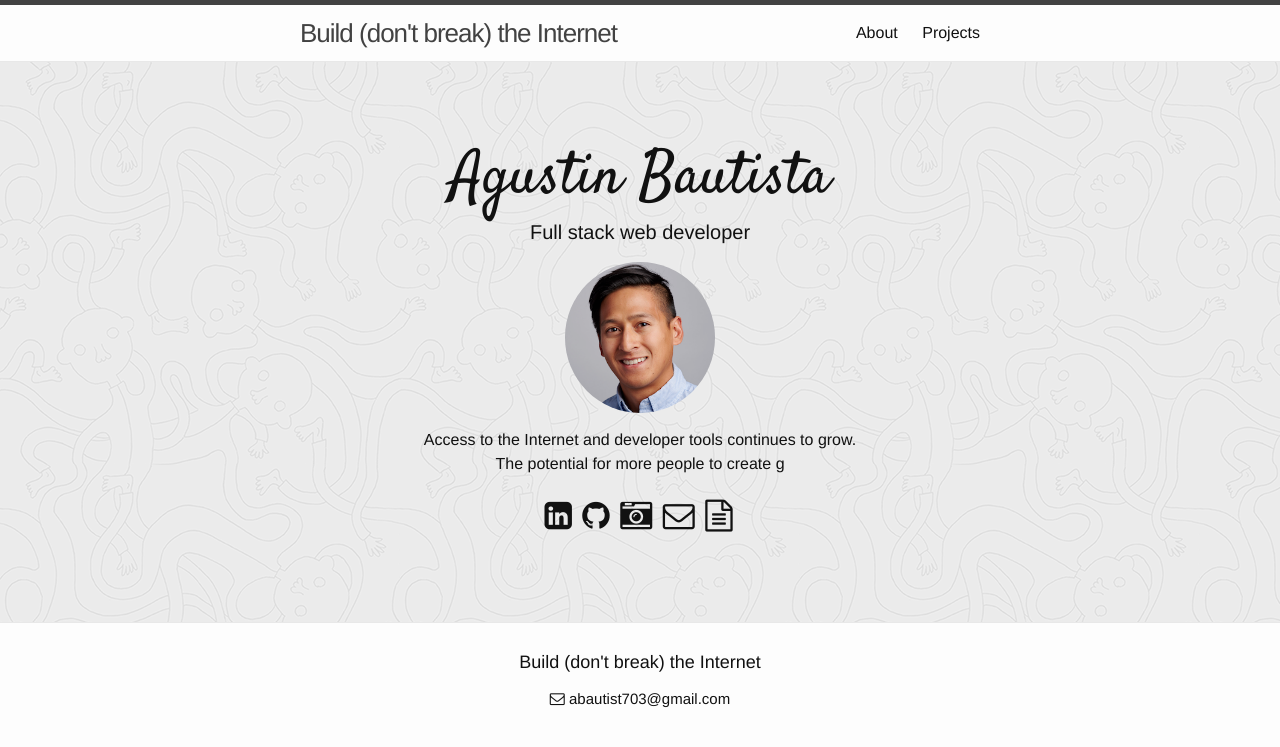
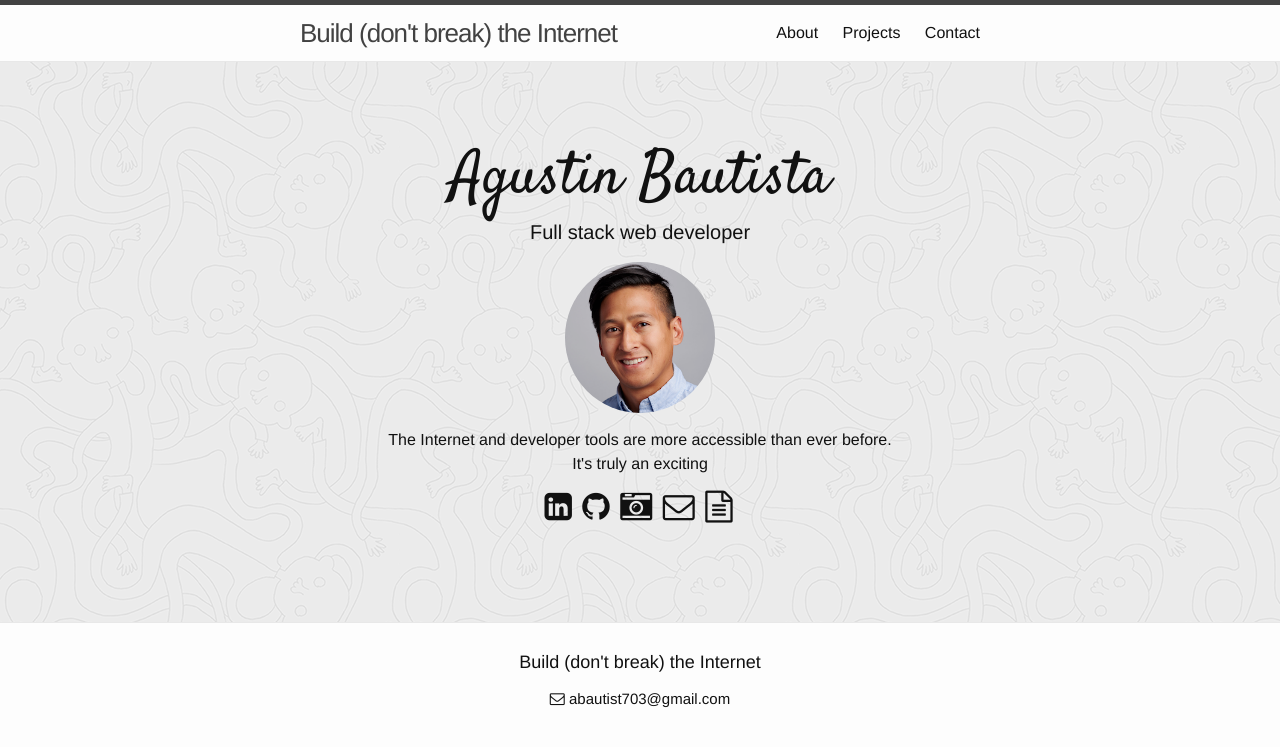
Before and after one commit to abautist/ab-portfolio, a Jekyll site: the page built from index.html, in a window 1280 px wide. Shown: the top 747 px of the page. Built offline with Jekyll 4.4.1, drawn with Linux system fonts in a browser that asks for light colours; nearby versions of some CDN libraries.

Commit message:
favicon, contact changes

```diff
--- a/_includes/head.html
+++ b/_includes/head.html
@@ -12,6 +12,7 @@
   <link rel="alternate" type="application/rss+xml" title="{{ site.title }}" href="{{ "/feed.xml" | prepend: site.baseurl | prepend: site.url }}">
   <link rel="stylesheet" href="{{ '/css/animate.min.css' | prepend: site.baseurl }}">
   <link rel="stylesheet" href="https://cdn.rawgit.com/konpa/devicon/master/devicon.min.css">
+  <link rel="icon" href="/assets/images/basic_bolt.png">
   <script type="text/javascript" src="https://cdnjs.cloudflare.com/ajax/libs/jquery/2.1.4/jquery.min.js"></script>
   <script src="https://netdna.bootstrapcdn.com/bootstrap/3.3.4/js/bootstrap.min.js"></script>
   <script src="{{ '/js/typed.min.js' | prepend: site.baseurl }}" type="text/javascript"></script>
--- a/_includes/header.html
+++ b/_includes/header.html
@@ -19,6 +19,7 @@
           <a class="page-link" href="{{ my_page.url | prepend: site.baseurl }}">{{ my_page.title }}</a>
           {% endif %}
         {% endfor %}
+          <a class="page-link" href="#">Contact</a>
       </div>
     </nav>
 
--- a/_sass/_layout.scss
+++ b/_sass/_layout.scss
@@ -41,31 +41,43 @@
     animation-duration: 5s;
 }
 
+.typed-row {
+    margin-top: 2%;
+}
+
 #typed {
     @include media-query($on-palm) {
         padding: 0% 10%;
-        font-size: 14px;
     }
 }
 .section-0 {
     text-align: center;
     height: 500px;
     padding-top: 8%;
+}
 
-    a.proj-lk {
-        text-decoration: none;
-        border-bottom: 1px dotted;
+.social {
+    letter-spacing: 3px;
+    margin-top: 15px;
+
+    .fa-github:hover {
+        color: #ffa500;
+    }
+
+    .fa-camera-retro:hover {
+        color: #cc0000;
+    }
+
+    .fa-envelope-o:hover {
+        color: #198C19;
+    }
+
+    .fa-file-text-o:hover {
+        color: #800080;
     }
 }
 
 
-.social {
-    letter-spacing: 3px;
-}
-
-.typed-row {
-    margin-top: 2%;
-}
 
 /**
  * Projects
@@ -141,8 +153,8 @@
 
 .proj-social {
     letter-spacing: 8px;
+
     a {
-
         color: #fcfcfc;
         &:hover {
             color: black;
--- a/index.html
+++ b/index.html
@@ -12,7 +12,6 @@ layout: default
   <div class="row typed-row">
   	<div id="typed"></div>
   </div>
-  <br />
   <div class="row social">
 	  <span class="">
 	  	<a href="https://www.linkedin.com/in/agustinbautista" target="_blank"><i class="fa fa-linkedin-square fa-2x"></i></a>
--- a/js/scripts.js
+++ b/js/scripts.js
@@ -46,7 +46,7 @@ window.onload = function() {
 
 $(function(){
   $(document.getElementById("typed")).typed({
-    strings: ["Access to the Internet and developer tools continues to grow.<br />The potential for more people to create great products has expanded.^300 <br /> It's truly an exciting time to be working in the tech industry!"],
+    strings: ["The Internet and developer tools are more accessible than ever before.^300<br /> It's truly an exciting time to be working in the tech industry!"],
     typeSpeed: 10,
     contentType: "html",
     showCursor: false
```
Also changed, not shown: assets/images/basic_bolt.png (added), 1 other file.
